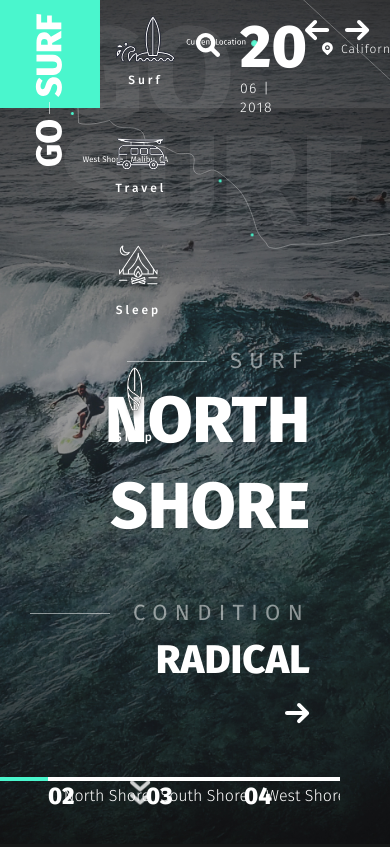
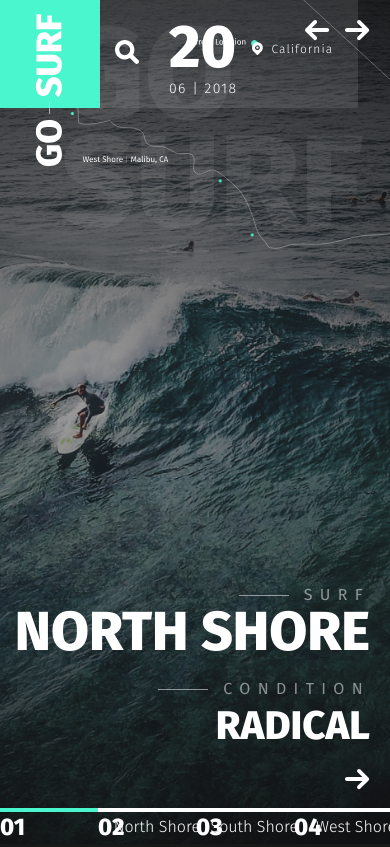
Before and after one commit to ArtemPlohenko/Go-Surf, a website: page app/index.html in a window 390 px wide. Shown: the top 847 px of the page. Drawn offline with nearby package versions, Linux system fonts and the light colour scheme.

Commit message:
N004: added next str

```diff
--- a/app/scss/_media.scss
+++ b/app/scss/_media.scss
@@ -76,6 +76,11 @@
   .slider-item__info-title {
     font-size: 65px;
   }
+
+  .header__arrows {
+    left: 20px;
+    bottom: 20px;
+  }
 }
 
 @media (max-width: 1340px) {
@@ -95,3 +100,57 @@
     right: 60px;
   }
 }
+
+@media (max-width: 1040px) {
+  .header__arrows {
+    display: none;
+  }
+
+  .menu {
+    display: none;
+  }
+
+  .header__search {
+    padding: 40px 15px 15px;
+  }
+
+  .slider-item__info {
+    position: absolute;
+    right: 20px;
+    bottom: 50px;
+    text-align: right;
+  }
+
+  .slider-item__info-title {
+    font-size: 30px;
+    line-height: 20px;
+    margin-bottom: 15px;
+  }
+
+  .headline-left {
+    font-size: 16px;
+    line-height: 18px;
+    padding-left: 65px;
+  }
+
+  .slider-item__info-suptext {
+    margin-bottom: 5px;
+  }
+
+  .headline-left::before {
+    width: 50px;
+  }
+
+  .slider-item__info-title {
+    font-size: 55px;
+    line-height: 55px;
+    margin-bottom: 20px;
+  }
+
+  .slider-dotshead {
+    right: 0;
+    left: 0;
+    margin: 0 auto;
+    bottom: 5px;
+  }
+}
```
Also changed, not shown: app/css/style.min.css.
